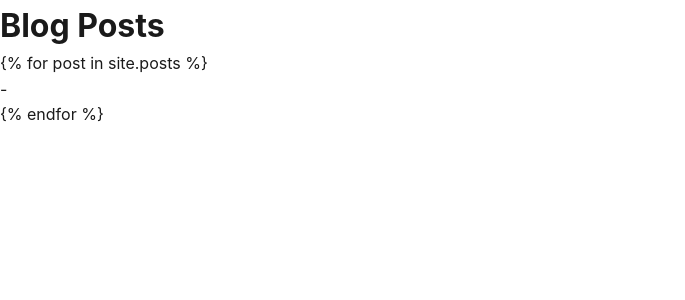
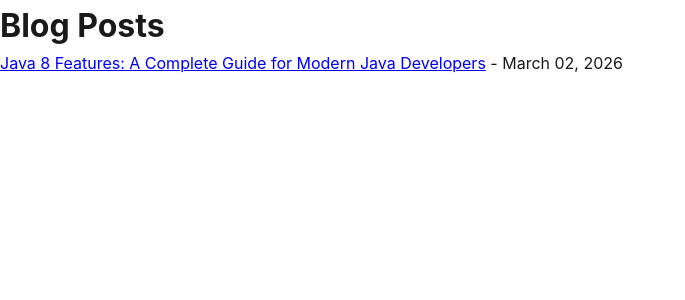
Before and after one commit to shreyas-kapse/portfolio, a Jekyll site: the page built from blog.html, in a window 1280 px wide. Shown: the top 300 px of the page, without its empty margins (0-685 px from the left). Built offline with Jekyll 4.4.1, drawn with Linux system fonts in a browser that asks for light colours.

Commit message:
Fix blog.html jekyll template syntax

```diff
--- a/blog.html
+++ b/blog.html
@@ -7,9 +7,9 @@ description: "Latest blog posts on software engineering, Java, microservices, an
 
 <h1>Blog Posts</h1>
 <ul>
-{% raw %}{% for post in site.posts %}{% endraw %}
+{% for post in site.posts %}
   <li>
     <a href="{{ post.url | relative_url }}">{{ post.title }}</a> - {{ post.date | date: "%B %d, %Y" }}
   </li>
-{% raw %}{% endfor %}{% endraw %}
+{% endfor %}
 </ul>
```
